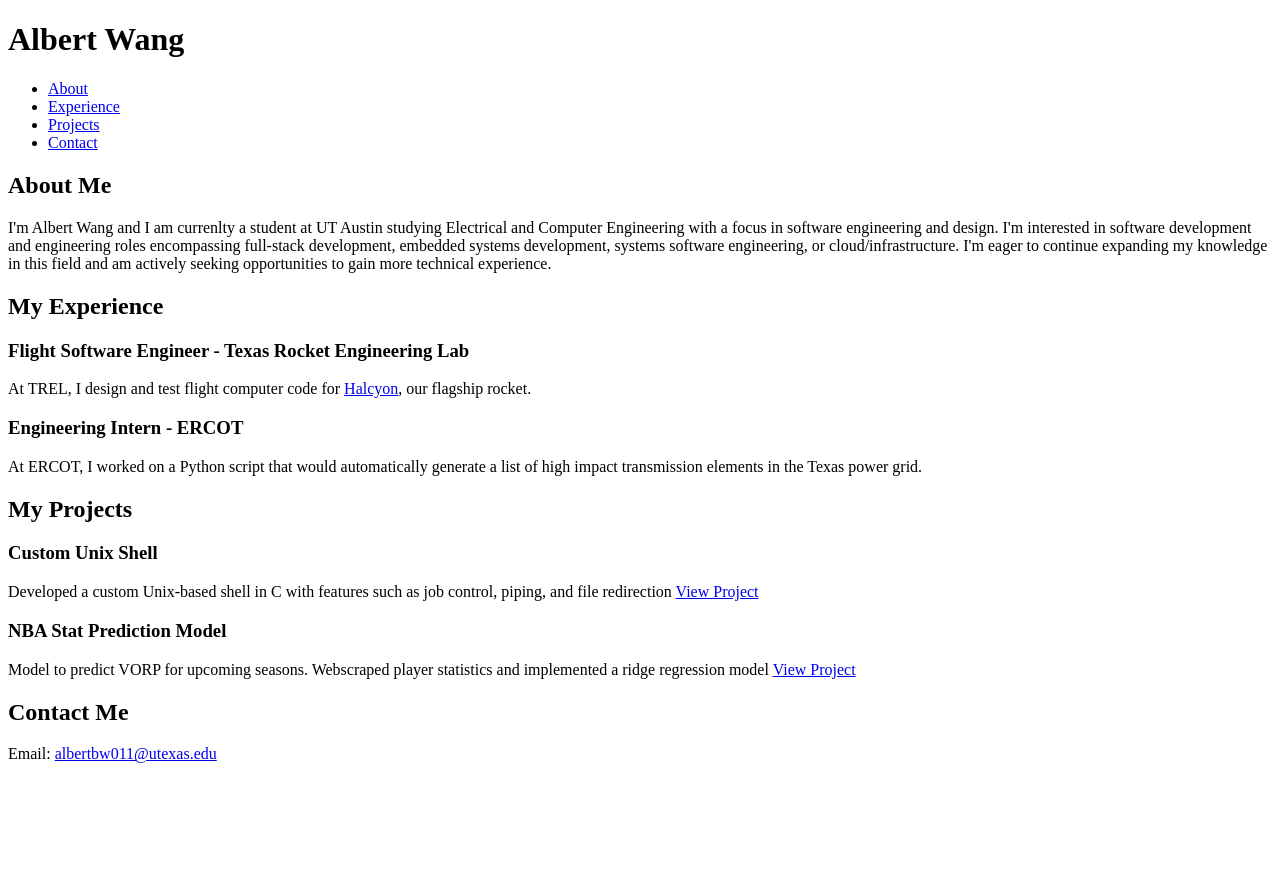
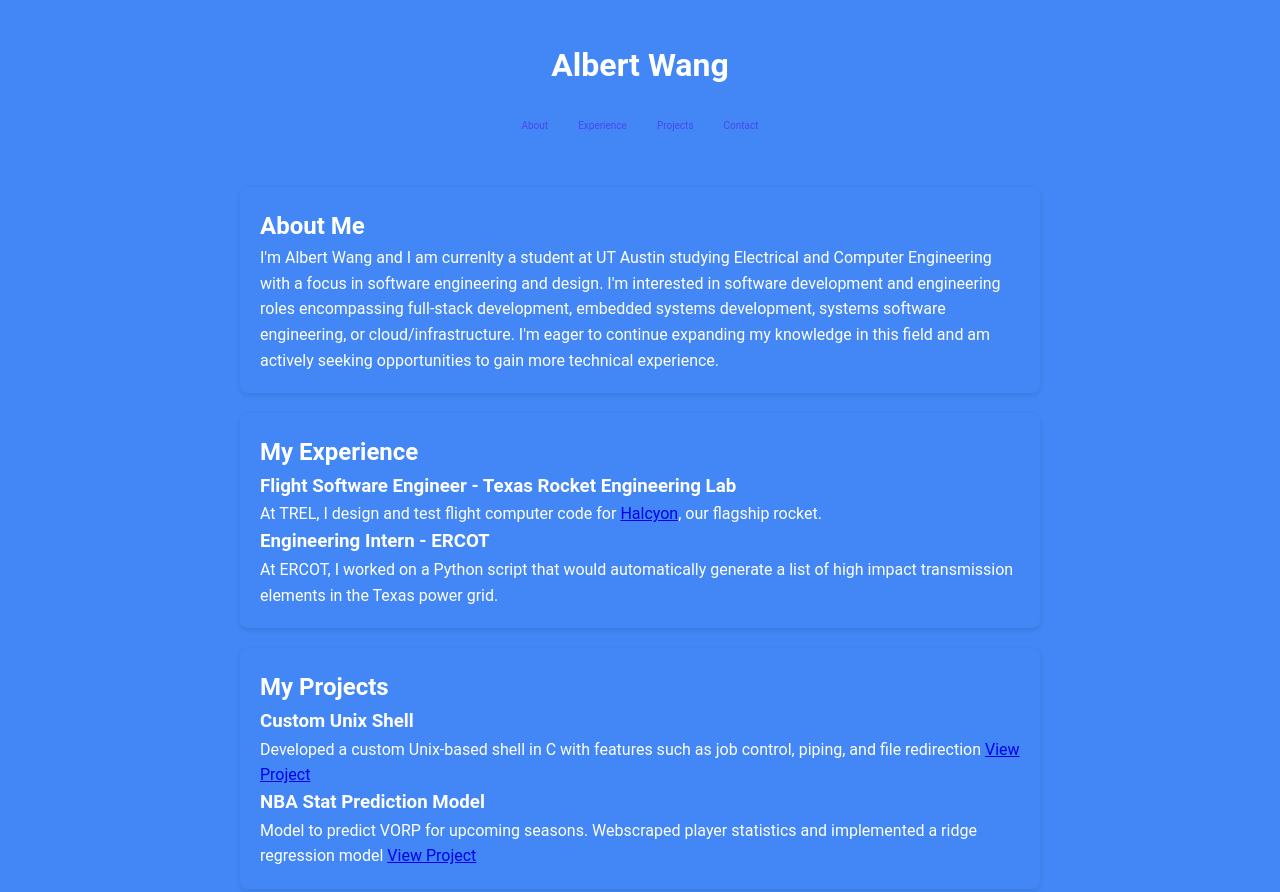
Before and after one commit to albertbw011/albertbw011.github.io, a plain HTML site: page index.html in a window 1280 px wide. Shown: the top 892 px of the page. Before the commit the page ends 800 px from the top, so only its background shows below. Drawn offline with Linux system fonts and the light colour scheme.

Commit message:
added some css

```diff
--- a/index.html
+++ b/index.html
@@ -11,9 +11,9 @@
             <h1 id="title">Albert Wang</h1>
             <ul>
                 <li><a href="#about">About</a></li>
-                <li><a href="experience">Experience</a></li>
-                <li><a href="projects">Projects</a></li>
-                <li><a href="contact">Contact</a></li>
+                <li><a href="#experience">Experience</a></li>
+                <li><a href="#projects">Projects</a></li>
+                <li><a href="#contact">Contact</a></li>
             </ul>
         </header>
 
--- a/stylesheet.css
+++ b/stylesheet.css
@@ -0,0 +1,55 @@
+* {
+    margin: 0;
+    padding: 0;
+    box-sizing: border-box;
+}
+
+body {
+    font-family: Roboto, sans-serif;
+    line-height: 1.6;
+    background-color: #4287f5;
+    color: #fff;
+    padding: 20px;
+}
+
+header {
+    text-align: center;
+    padding: 20px 0;
+    background-color: #4287f5;
+    color: #fff;
+}
+
+a:hover {
+    color: #3b35ea;
+}
+
+header h1 {
+    margin-bottom: 10px;
+}
+
+ul {
+    list-style: none;
+    display: flex;
+    justify-content: center;
+    padding: 10px 0;
+}
+
+ul li {
+    margin: 0 15px;
+}
+
+ul li a {
+    color: #4b46ee;
+    text-decoration: none;
+    font-size: 10px;
+}
+
+section {
+    padding: 40px 0;
+    margin-bottom: 20px;
+    border-radius: 8px;
+    box-shadow: 0 2px 5px rgba(0, 0, 0, 0.1);
+    max-width: 800px;
+    margin: 20px auto;
+    padding: 20px;
+}
```
